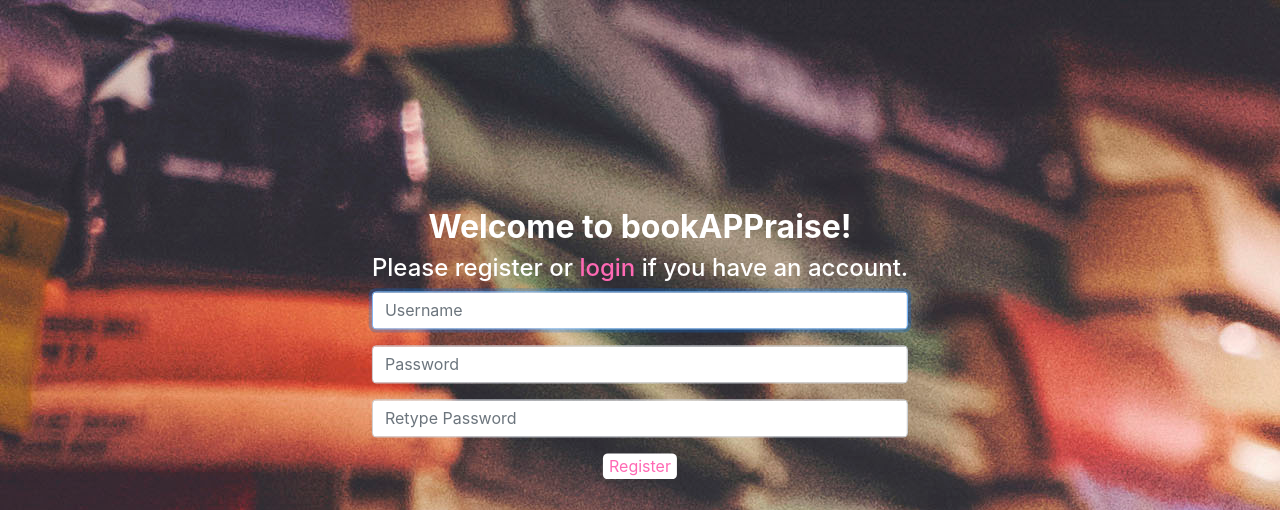
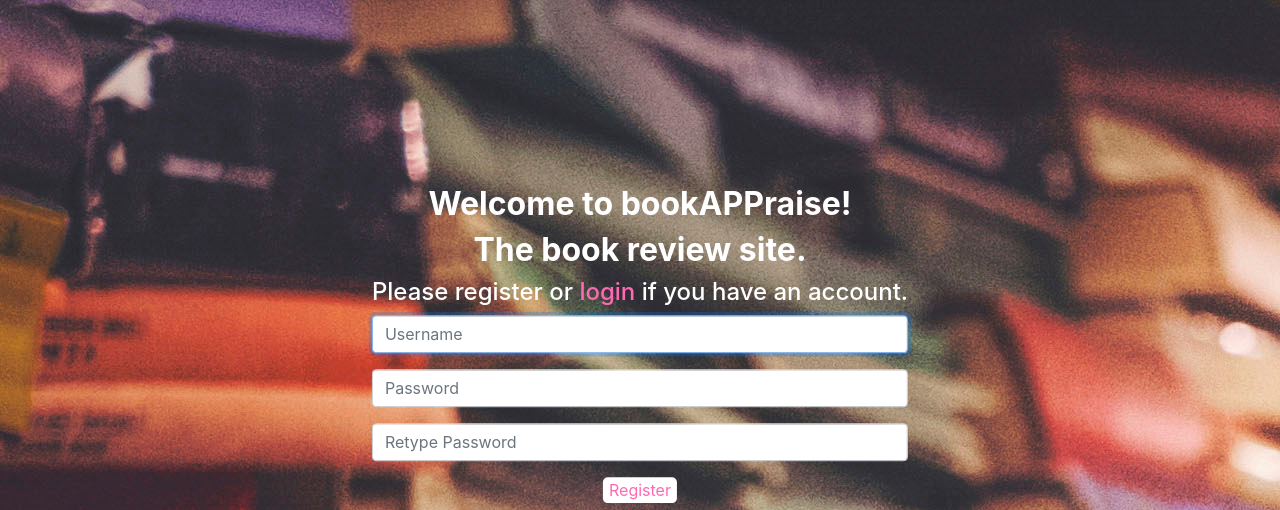
Before and after one commit to ORJackson/bookappraise, a Flask app: page / in a window 1280 px wide. Shown: the part 56-566 px from the top of the page. Run offline with Flask 2, Linux system fonts and the light colour scheme; parts of the project's set-up code (start-up, migrations or seed data) failed here and were passed over; some libraries are stand-ins or nearby versions.

Commit message:
updated index.html

```diff
--- a/templates/index.html
+++ b/templates/index.html
@@ -10,6 +10,7 @@
     <div class="col-12">
         <div class="row">
             <h2>Welcome to bookAPPraise! </h2>
+            <h2>The book review site.</h2>
         </div>
         <div class="row">
             <h4> Please register or <a href="/login" class="text-link">login</a> if you have an account.</h4>
```
